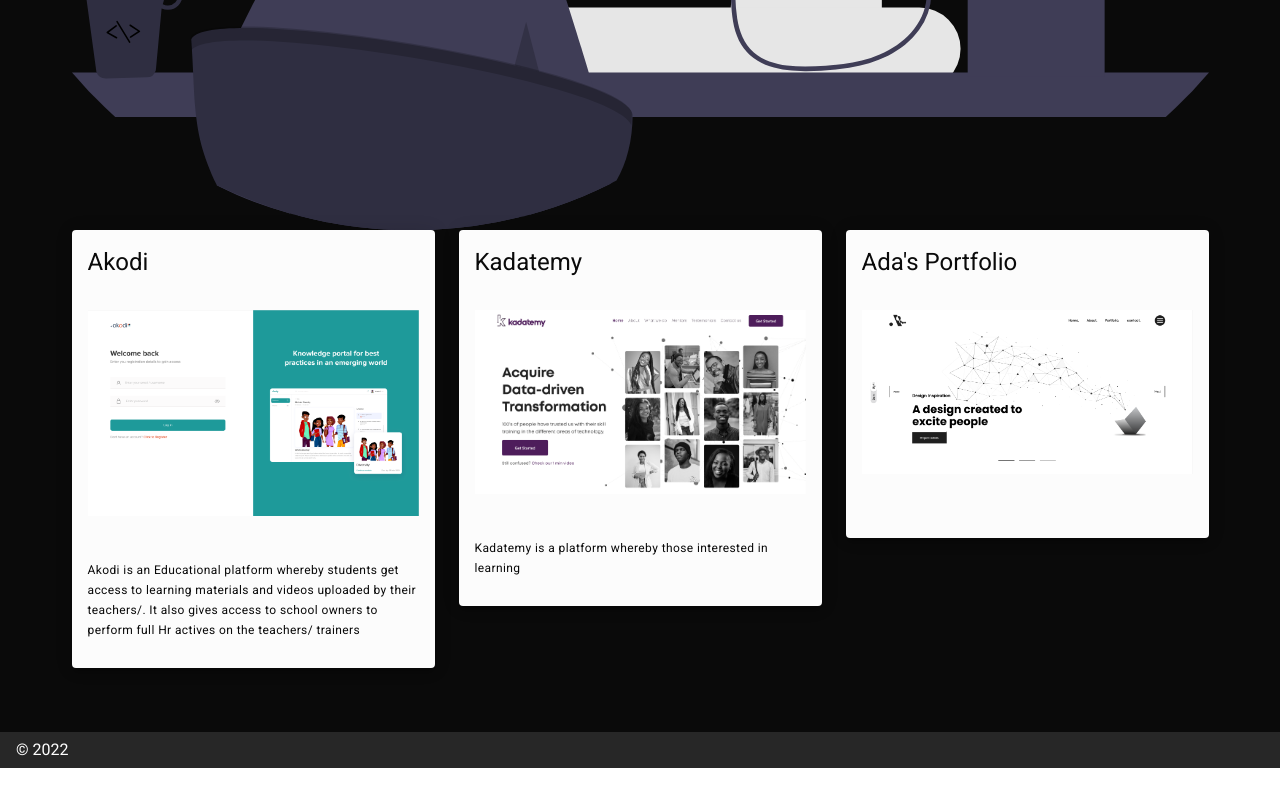
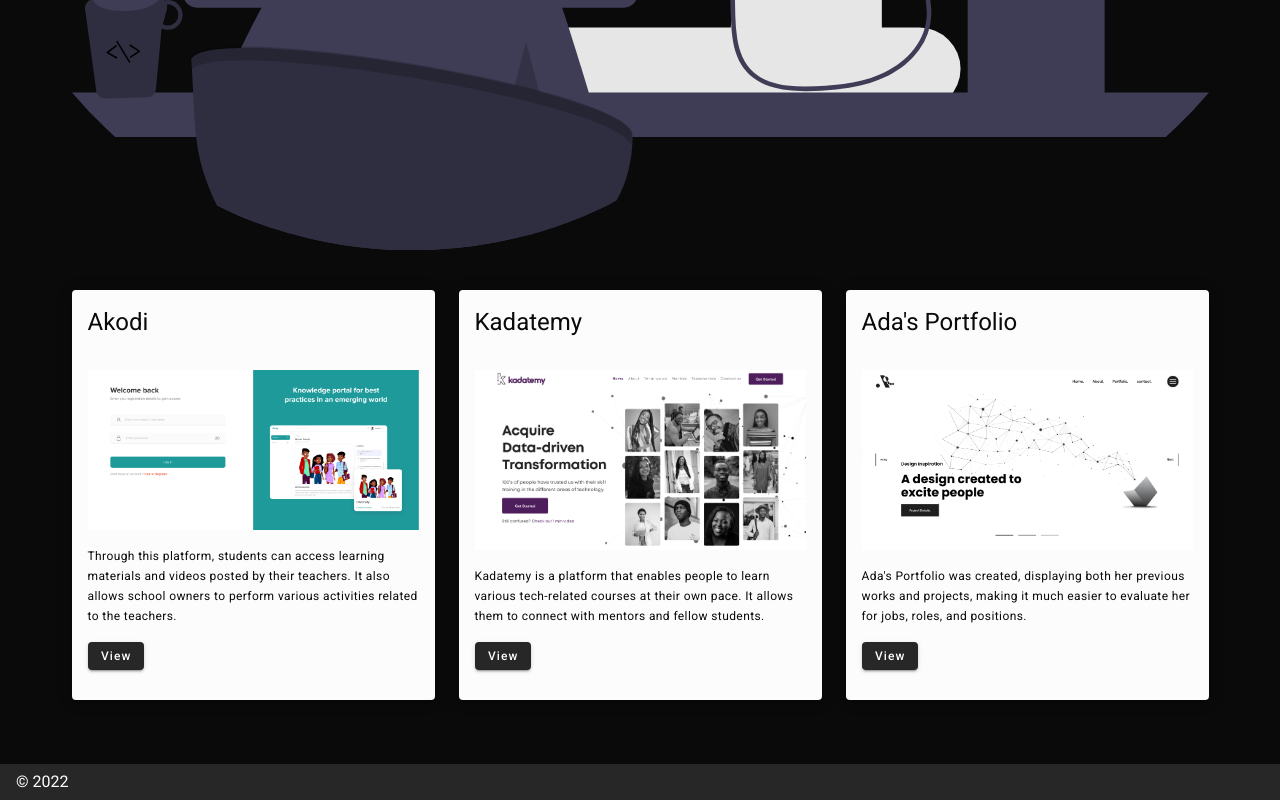
Before and after one commit to joshua-s2/Property-management, a Nuxt app: page / in a window 1280 px wide. Shown: the part 2520-3320 px from the top of the page. Before the commit the page ends 3288 px from the top, so only its background shows below. Built offline with nearby package versions, Linux system fonts and the light colour scheme.

Commit message:
new updates

```diff
--- /dev/null
+++ b/src/components/Contatct.vue
@@ -0,0 +1,7 @@
+<template>
+  <v-container></v-container>
+</template>
+
+<script>
+export default {};
+</script>
--- a/src/components/Museum.vue
+++ b/src/components/Museum.vue
@@ -1,7 +1,12 @@
 <template>
   <v-row>
     <v-col md="4" cols="12">
-      <v-card class="mx-auto tertiary1" max-width="400" elevation="6">
+      <v-card
+        height="410"
+        class="mx-auto tertiary1"
+        max-width="400"
+        elevation="6"
+      >
         <v-list-item two-line>
           <v-list-item-content>
             <v-list-item-title class="text-h5 tertiary2--text">
@@ -16,23 +21,38 @@
                 src="/images/akodi.png"
                 alt="Sunny image"
                 width="100%"
+                height="160"
               ></v-img>
             </v-col>
           </v-row>
         </v-card-text>
+
         <v-list-item class="tertiary2--text">
-          <p class="py-5 my-2 text-caption">
-            Akodi is an Educational platform whereby students get access to
-            learning materials and videos uploaded by their teachers/. It also
-            gives access to school owners to perform full Hr actives on the
-            teachers/ trainers
-          </p>
+          <div>
+            <p class="text-caption tertiary2--text">
+              Through this platform, students can access learning materials and
+              videos posted by their teachers. It also allows school owners to
+              perform various activities related to the teachers.
+            </p>
+            <v-btn
+              small
+              class="secondary--text mb-3"
+              target="_blank"
+              href="https://akodi-ui.vercel.app/"
+              >View</v-btn
+            >
+          </div>
         </v-list-item>
       </v-card>
     </v-col>
 
     <v-col md="4" cols="12">
-      <v-card class="mx-auto tertiary1" max-width="400" elevation="6">
+      <v-card
+        height="410"
+        class="mx-auto tertiary1"
+        max-width="400"
+        elevation="6"
+      >
         <v-list-item two-line>
           <v-list-item-content>
             <v-list-item-title class="text-h5 tertiary2--text">
@@ -48,18 +68,35 @@
                 src="/images/Screenshot.png"
                 alt="Sunny image"
                 width="100%"
+                height="180"
               ></v-img>
             </v-col>
           </v-row>
         </v-card-text>
         <v-list-item class="tertiary2--text">
-          <p class="py-5 my-2 text-caption">
-            Kadatemy is a platform whereby those interested in learning
-          </p>
+          <div>
+            <p class="text-caption tertiary2--text">
+              Kadatemy is a platform that enables people to learn various
+              tech-related courses at their own pace. It allows them to connect
+              with mentors and fellow students.
+            </p>
+            <v-btn
+              target="_blank"
+              href="https://www.kadatemy.com/"
+              small
+              class="secondary--text mb-3"
+              >View</v-btn
+            >
+          </div>
         </v-list-item>
       </v-card> </v-col
     ><v-col md="4" cols="12">
-      <v-card class="mx-auto tertiary1" max-width="400" elevation="6">
+      <v-card
+        height="410"
+        class="mx-auto tertiary1"
+        max-width="400"
+        elevation="6"
+      >
         <v-list-item two-line>
           <v-list-item-content>
             <v-list-item-title class="text-h5 tertiary2--text">
@@ -75,12 +112,27 @@
                 src="/images/ada.png"
                 alt="Sunny image"
                 width="100%"
+                height="180"
               ></v-img>
             </v-col>
           </v-row>
         </v-card-text>
-
-        <v-list-item> </v-list-item>
+        <v-list-item class="tertiary2--text">
+          <div>
+            <p class="text-caption">
+              Ada's Portfolio was created, displaying both her previous works
+              and projects, making it much easier to evaluate her for jobs,
+              roles, and positions.
+            </p>
+            <v-btn
+              target="_blank"
+              href="https://jovial-poitras-691ba0.netlify.app/"
+              small
+              class="secondary--text mb-3"
+              >View</v-btn
+            >
+          </div>
+        </v-list-item>
       </v-card>
     </v-col>
   </v-row>
--- a/src/components/Project.vue
+++ b/src/components/Project.vue
@@ -3,8 +3,7 @@
     <div class="text-h4 secondary--text">
       <h4>My works here 😁 .</h4>
     </div>
-
-    <v-img src="/images/code.svg" />
-    <Museum />
+    <v-img class="my-5" src="/images/code.svg" />
+    <Museum class="mt-7" />
   </v-container>
 </template>
```
